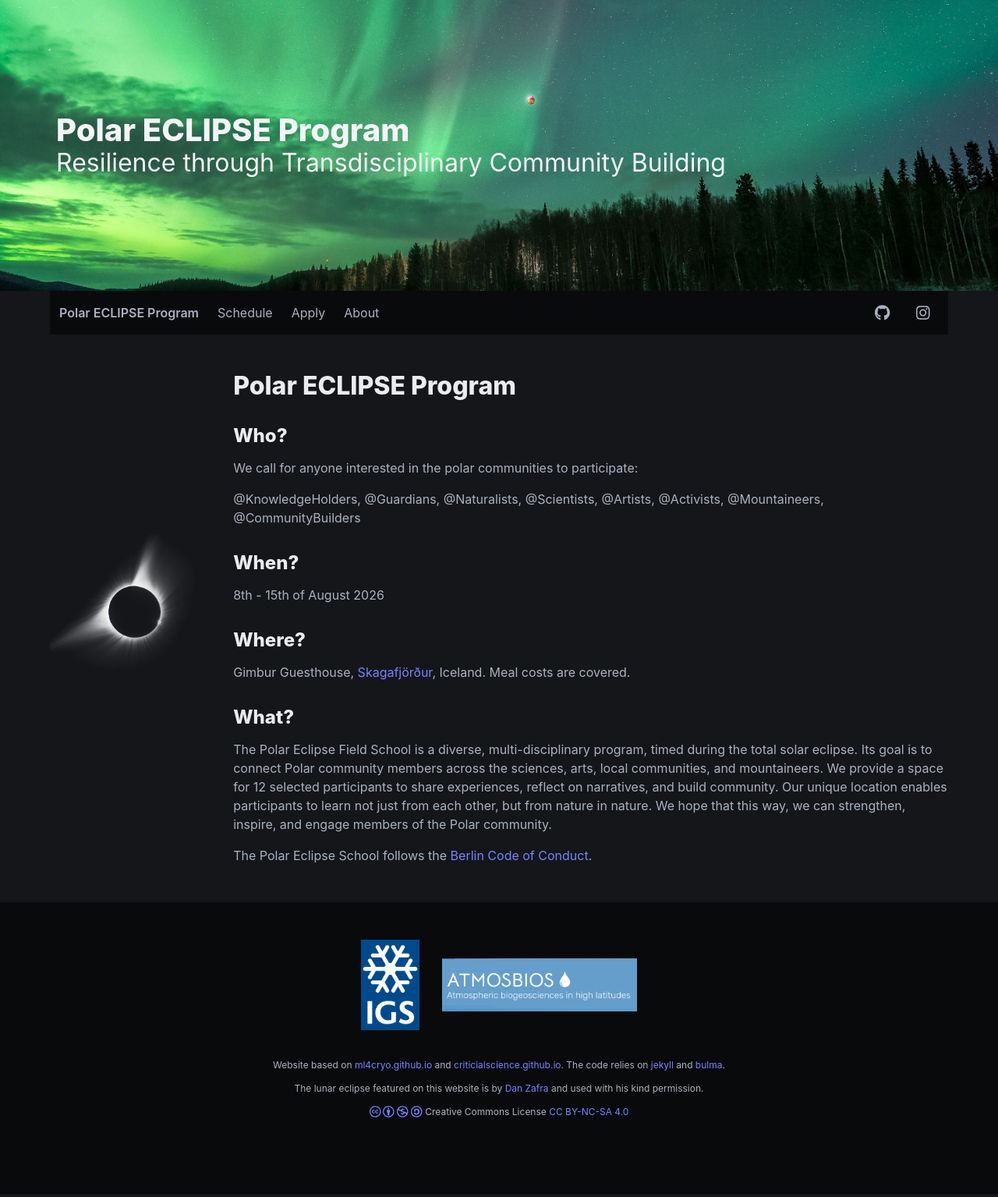
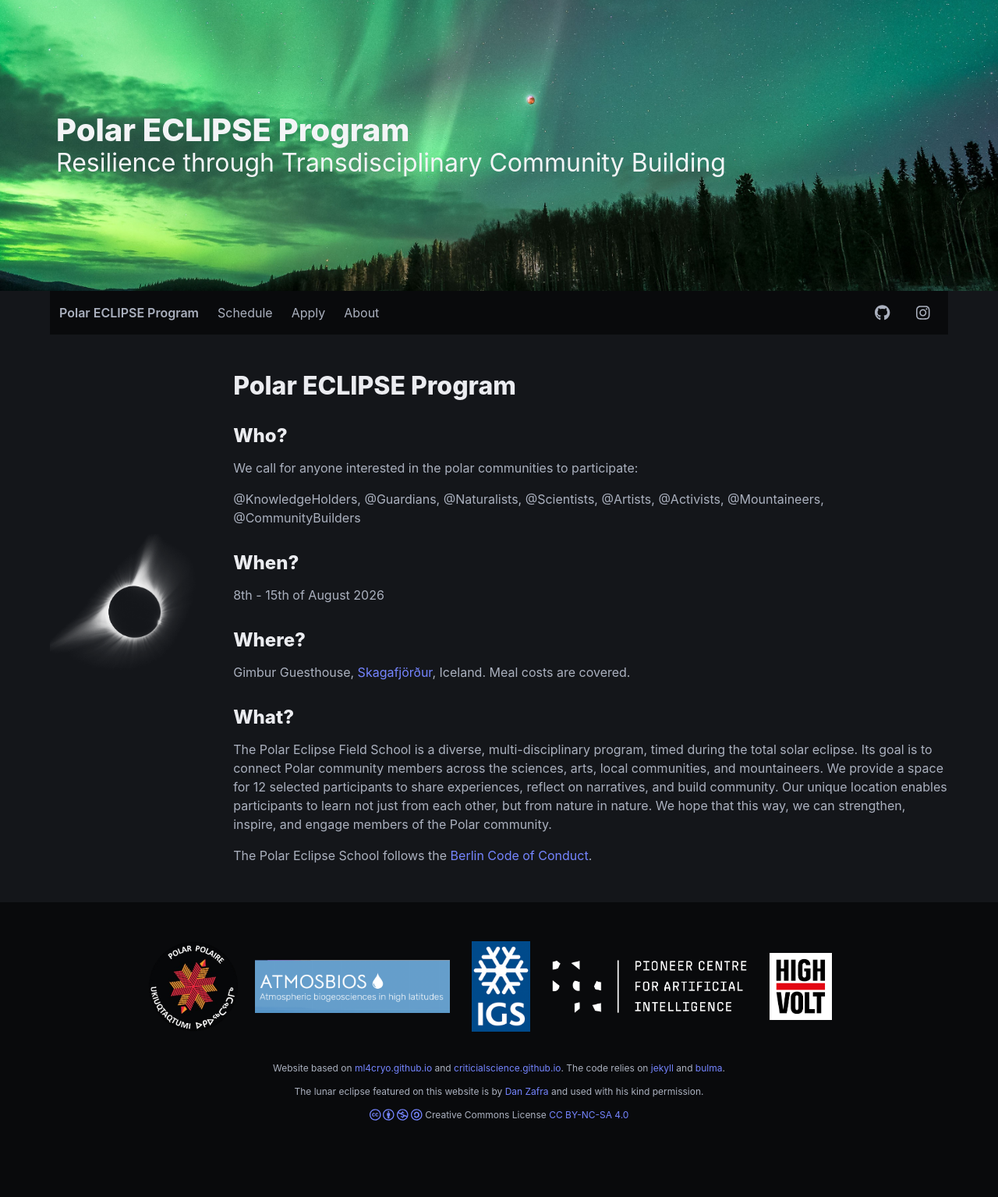
Before and after one commit to polar-eclipse-school/polar-eclipse-school.github.io, a Jekyll site: the page built from index.md, in a window 1280 px wide. Shown: the whole page at 78% size. Built offline with Jekyll 4.4.1, drawn with Linux system fonts in a browser that asks for light colours; a style sheet for code colours, icons or effects is not loaded.

Commit message:
update favicon with official logo and add supporters to the footer

```diff
--- a/_includes/footer.html
+++ b/_includes/footer.html
@@ -1,11 +1,20 @@
 <footer class="footer has-background-black">
   <div class="content has-text-centered is-size-7">
     <div class="container">
+      <a href="https://www.canada.ca/en/polar-knowledge.html" style="margin-right: 15px;">
+        <img src="assets/images/support/PolarKnowledgeCanada.png" alt="Polar Knowledge CAnada Logo" width="120" align="middle">
+      </a>
+      <a href="https://atmosbios.com/" style="margin-right: 25px;">
+        <img src="assets/images/support/atmosbios_logo.png" alt="ATMOSBIOS Lab Logo" width="250" align="middle">
+      </a>
       <a href="https://www.igsoc.org/" style="margin-right: 25px;">
         <img src="assets/images/support/IGS_logo.png" alt="IGS Logo" width="75" align="middle">
       </a>
-      <a href="https://atmosbios.com/">
-        <img src="assets/images/support/atmosbios_logo.png" alt="ATMOSBIOS Lab Logo" width="250" align="middle">
+      <a href="https://www.aicentre.dk/" style="margin-right: 25px;">
+        <img src="assets/images/support/pioneer_center_ai_white.png" alt="Pioneer Center for AI Logo" width="250" align="middle">
+      </a>
+      <a href="https://www.highvolt.com/en/" style="margin-right: 25px;">
+        <img src="assets/images/support/highvolt.png" alt="HighVolt Logo" width="80" align="middle">
       </a>
     </div>
     <br>
```
Also changed, not shown: assets/images/favicon.png, assets/images/support/PolarKnowledgeCanada.png (added), assets/images/support/highvolt.png (added), assets/images/support/pioneer_center_ai.png (added), assets/images/support/pioneer_center_ai_white.png (added).
